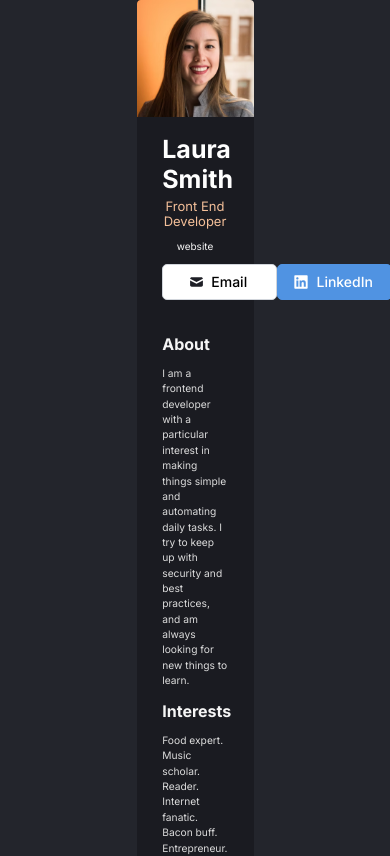
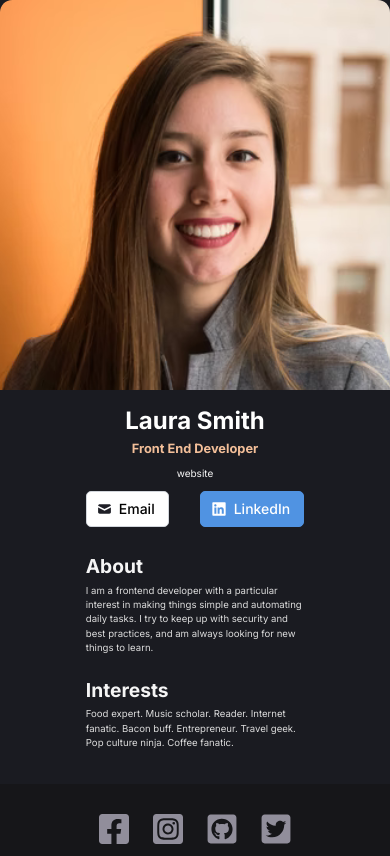
Before and after one commit to Qrisno/CV-Info-Page, a React (Create React App) app: page / in a window 390 px wide. Shown: the top 856 px of the page. Built offline with nearby package versions, Linux system fonts and the light colour scheme; a web font is replaced by a local one.

Commit message:
added responsivness

```diff
--- a/src/footer/Footer.css
+++ b/src/footer/Footer.css
@@ -9,4 +9,5 @@
   column-gap: 1.5rem;
   padding: 30px 0 30px 0;
   width: 100%;
+  border-radius: 0px 0px 10px 10px;
 }
--- a/src/header/Header.css
+++ b/src/header/Header.css
@@ -1,6 +1,5 @@
 .titles h1 {
-  font-family: Inter;
-  font-size: 25px;
+  font-size: 1.5rem;
   font-weight: 700;
   line-height: 30px;
   text-align: center;
@@ -10,29 +9,20 @@
 
 .header {
   width: 56%;
+  padding-bottom: 24px;
 }
 
 .titles h3 {
-  font-family: Inter;
-  font-size: 13px;
-  font-weight: 400;
-  line-height: 15px;
-  letter-spacing: 0em;
+  font-size: 0.8rem;
   text-align: center;
   color: #f3bf99;
   margin: 0;
 }
 
-.profile {
-  width: 100%;
-}
-
 .titles p,
 .textual-info {
-  font-family: Inter;
   font-size: 10px;
-  font-weight: 400;
-  line-height: 15px;
+
   letter-spacing: 0em;
   text-align: center;
   color: #f5f5f5;
@@ -45,28 +35,26 @@
 }
 
 .textual-info p {
-  font-size: 10.24px;
+  font-size: 0.6rem;
   line-height: 150%;
-  /* or 15px */
   text-align: initial;
   color: #dcdcdc;
 }
 
 .textual-info h4 {
   font-weight: 700;
-  font-size: 16px;
-  line-height: 150%;
-  /* or 24px */
+  font-size: 1.2rem;
   align-self: flex-start;
-
   color: #f5f5f5;
   margin: 0;
 }
+
+.textual-info:last-child {
+  margin-top: 1.1rem;
+}
+
 .textual-info {
   display: flex;
   flex-direction: column;
   align-self: center;
 }
-
-.titles {
-}
--- a/src/index.css
+++ b/src/index.css
@@ -1,11 +1,13 @@
 body {
   margin: 0;
-  font-family: -apple-system, BlinkMacSystemFont, "Segoe UI", "Roboto", "Oxygen",
-    "Ubuntu", "Cantarell", "Fira Sans", "Droid Sans", "Helvetica Neue",
-    sans-serif;
+  font-family: Inter, "Segoe UI", "Roboto", "Oxygen", "Ubuntu", "Cantarell",
+    "Fira Sans", "Droid Sans", "Helvetica Neue", sans-serif;
   -webkit-font-smoothing: antialiased;
   -moz-osx-font-smoothing: grayscale;
   background-color: #23252c;
+  font-weight: 400;
+  line-height: 15px;
+  font-size: 1rem;
 }
 
 code {
--- a/src/main-info/Main-info.css
+++ b/src/main-info/Main-info.css
@@ -9,3 +9,21 @@
   margin-left: auto;
   margin-right: auto;
 }
+
+@media screen and (max-width: 1100px) {
+  .container {
+    max-width: none;
+  }
+
+  .profile {
+    width: 100%;
+  }
+}
+
+@media screen and (max-width: 1300px) {
+  .email,
+  .linkedin {
+    min-width: 60px;
+    font-size: 0.2rem;
+  }
+}
```
